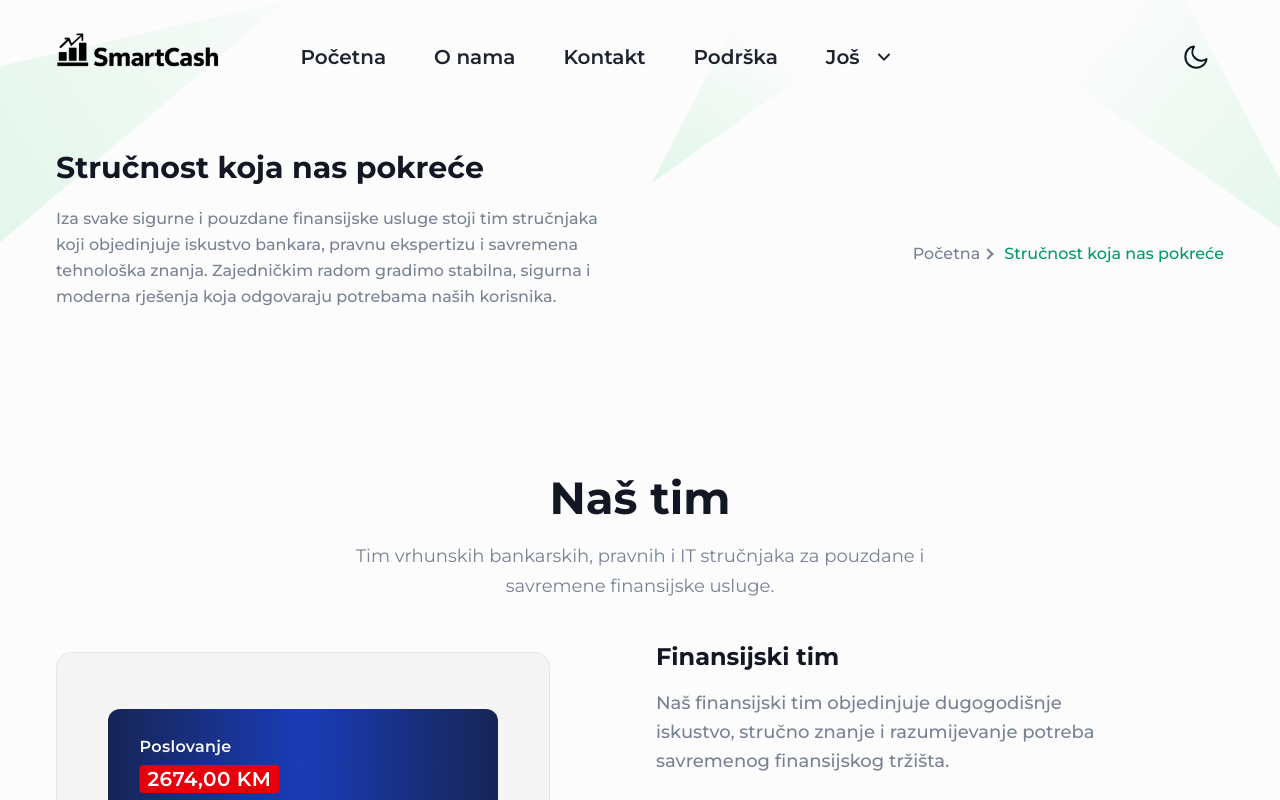
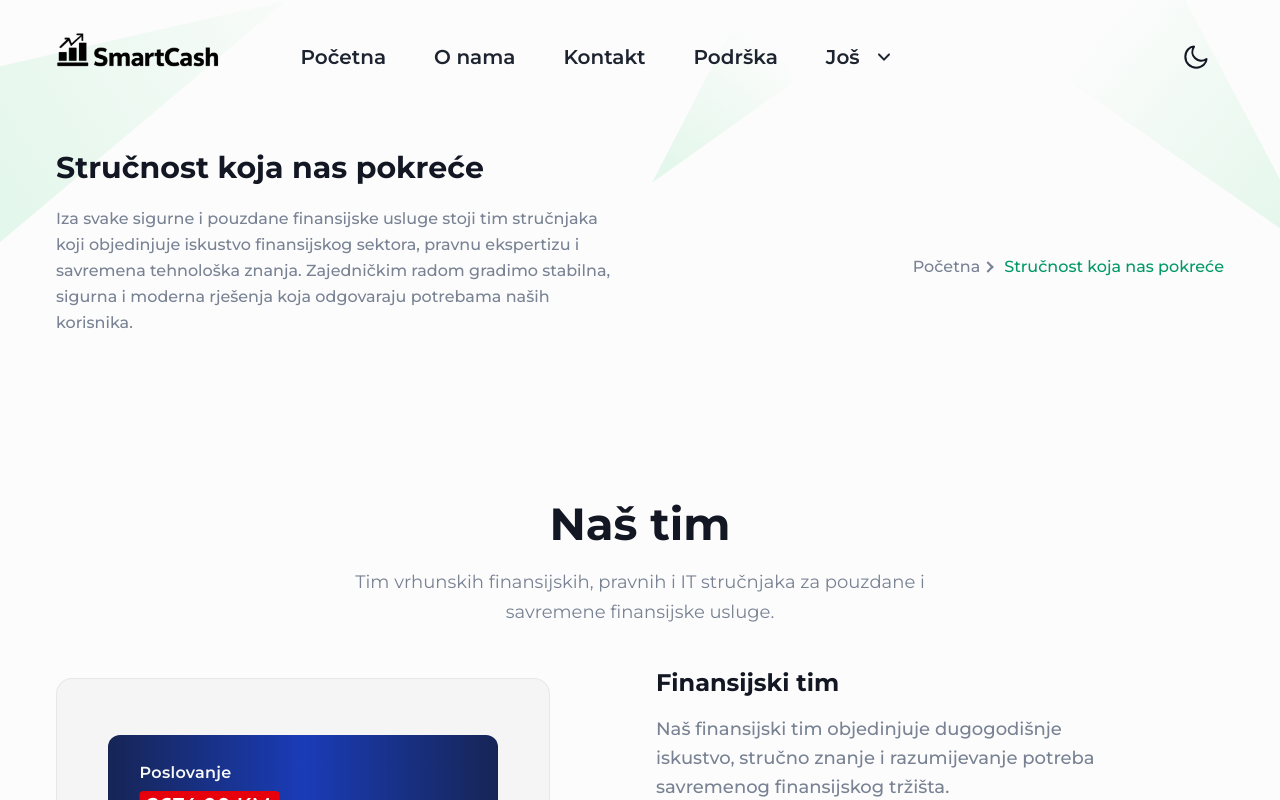
Before and after one commit to Slavemare/smart-landing-page, a Next.js app: page /team in a window 1280 px wide. Shown: the top 800 px of the page. Built offline with nearby package versions, Linux system fonts and the light colour scheme.

Commit message:
Fix text

```diff
--- a/app/team/page.tsx
+++ b/app/team/page.tsx
@@ -14,7 +14,7 @@ const ContactPage = () => {
     <>
       <Breadcrumb
         pageName="Stručnost koja nas pokreće"
-        description="Iza svake sigurne i pouzdane finansijske usluge stoji tim stručnjaka koji objedinjuje iskustvo bankara, pravnu ekspertizu i savremena tehnološka znanja. Zajedničkim radom gradimo stabilna, sigurna i moderna rješenja koja odgovaraju potrebama naših korisnika."
+        description="Iza svake sigurne i pouzdane finansijske usluge stoji tim stručnjaka koji objedinjuje iskustvo finansijskog sektora, pravnu ekspertizu i savremena tehnološka znanja. Zajedničkim radom gradimo stabilna, sigurna i moderna rješenja koja odgovaraju potrebama naših korisnika."
       />
 
       <AboutSectionTwo />
--- a/components/About/AboutSectionTwo.tsx
+++ b/components/About/AboutSectionTwo.tsx
@@ -7,7 +7,7 @@ const AboutSectionTwo = () => {
         {" "}
         <SectionTitle
           title="Naš tim"
-          paragraph="Tim vrhunskih bankarskih, pravnih i IT stručnjaka za pouzdane i savremene finansijske usluge."
+          paragraph="Tim vrhunskih finansijskih, pravnih i IT stručnjaka za pouzdane i savremene finansijske usluge."
           center
         />
         <div className="flex flex-wrap items-center justify-between">
```
